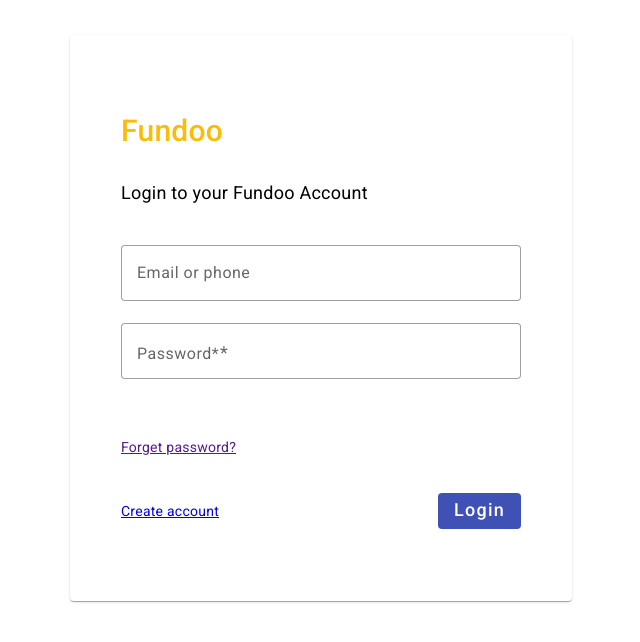
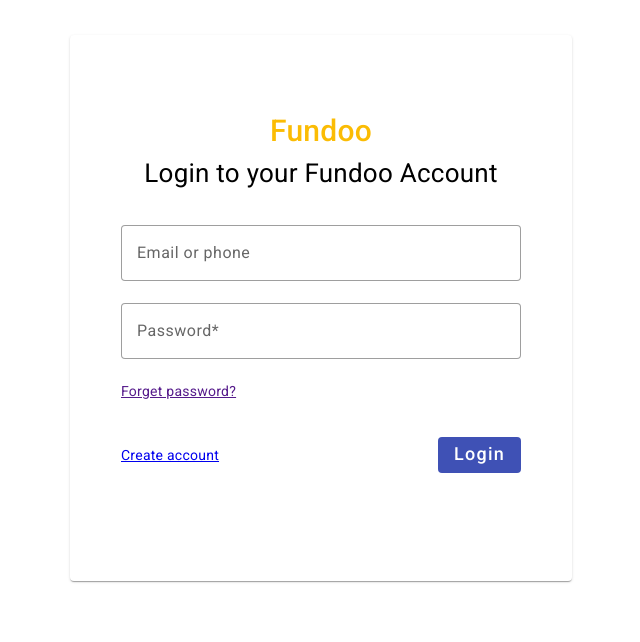
Before and after one commit to JasKaur96/Fundoo_Angular, an Angular app: page / in a window 1280 px wide. Shown: the top 642 px of the page, without its empty margins (319-959 px from the left). Built offline with nearby package versions, Linux system fonts and the light colour scheme.

Commit message:
[Jaspreet]Refator: Modified styling]

```diff
--- a/src/app/component/login/login.component.html
+++ b/src/app/component/login/login.component.html
@@ -3,12 +3,11 @@
     <mat-card-content>
       <!-- <div class="main"> -->
       <div class="google-login-text">
-        <span class="signup-title">Fundoo</span>
-        <span>Login to your Fundoo Account</span>
+        <span class="login-title">Fundoo</span>
+        <span class="login-sub-title">Login to your Fundoo Account</span>
       </div>
       <form class="form" [formGroup]="loginForm">
         <mat-form-field appearance="outline">
-          <!-- <input matInput formControlplaceholder="Email or phone" /> -->
           <input
             formControlName="email"
             matInput
@@ -24,15 +23,17 @@
             >Password is required!</mat-error
           >
           <mat-icon matSuffix></mat-icon>
-          <!-- <mat-hint>Hint</mat-hint> -->
         </mat-form-field>
         <mat-form-field appearance="outline">
-          <mat-label>Password*</mat-label>
-          <input matInput formControlName="password" placeholder="Password*" />
+          <input
+            matInput
+            formControlName="password"
+            type="password"
+            placeholder="Password*"
+          />
           <mat-icon matSuffix></mat-icon>
           <!-- <mat-hint>Hint</mat-hint> -->
         </mat-form-field>
-        <!-- </div> -->
         <div class="login-button">
           <a href="">Forget password?</a>
         </div>
--- a/src/app/component/login/login.component.scss
+++ b/src/app/component/login/login.component.scss
@@ -34,7 +34,7 @@ mat-form-field {
   align-items: center;
 }
 .login-button {
-  margin-top: 36px;
+  margin-bottom: 36px;
   display: flex;
   justify-content: space-between;
 }
@@ -74,11 +74,22 @@ mat-form-field {
   // height: 20%;
   // justify-content: space-between;
 }
-.signup-title {
+.login-title {
   font-size: 30px;
   color: #fbbc04;
   font-weight: 500;
   padding: 15px 0px 0px 0px;
+  display: flex;
+  justify-content: center;
+}
+
+.login-sub-title {
+  font-size: 26px;
+  font-weight: 400;
+  padding: 15px 0px 35px 0px;
+  line-height: initial;
+  display: flex;
+  justify-content: center;
 }
 .mat-mdc-card-content {
   display: block;
```
